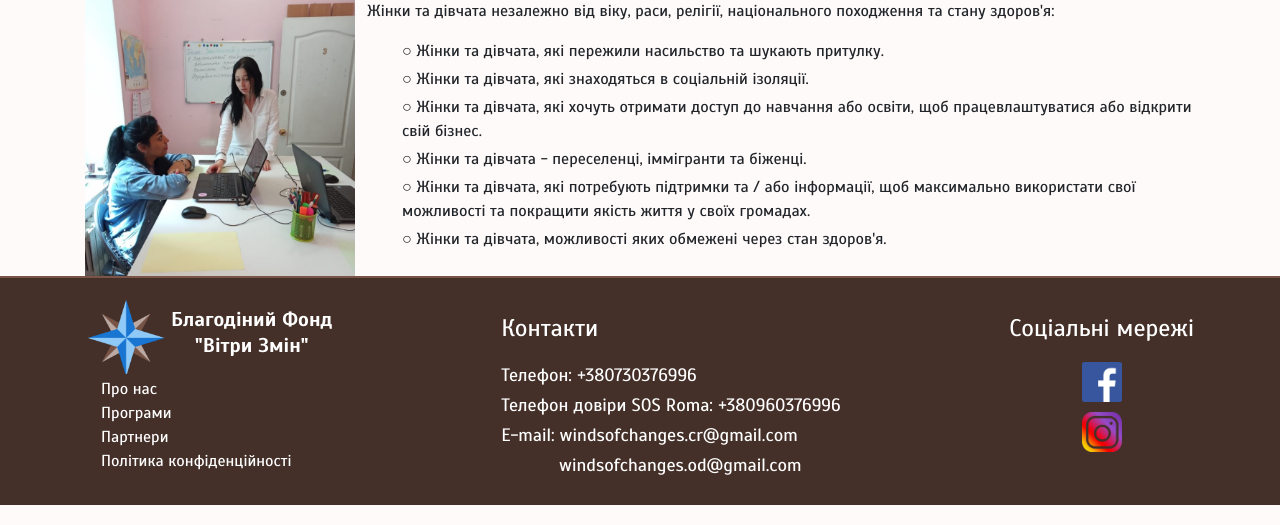
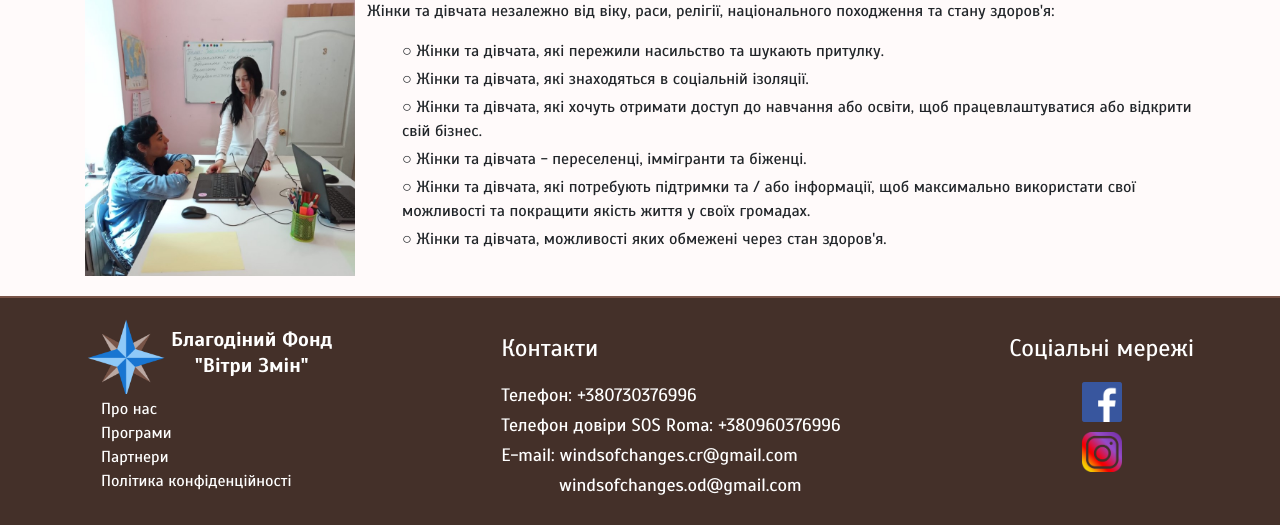
Before and after one commit to StChyrkov/winds, a Yii app: template views/site/about.php in a window 1280 px wide. Shown: the part 2054-2579 px from the top of the page. Run offline with PHP 8.4 and a stand-in for Yii, Linux system fonts and the light colour scheme; the template is opened without the code that fills it, so the values that code supplies are empty; some libraries are stand-ins or nearby versions.

Commit message:
sec commit

```diff
--- a/web/css/main.css
+++ b/web/css/main.css
@@ -261,4 +261,5 @@ h2 {
 
 .padding-up {
 	padding-top: 15px;
+	padding-bottom: 20px;
 }
```
